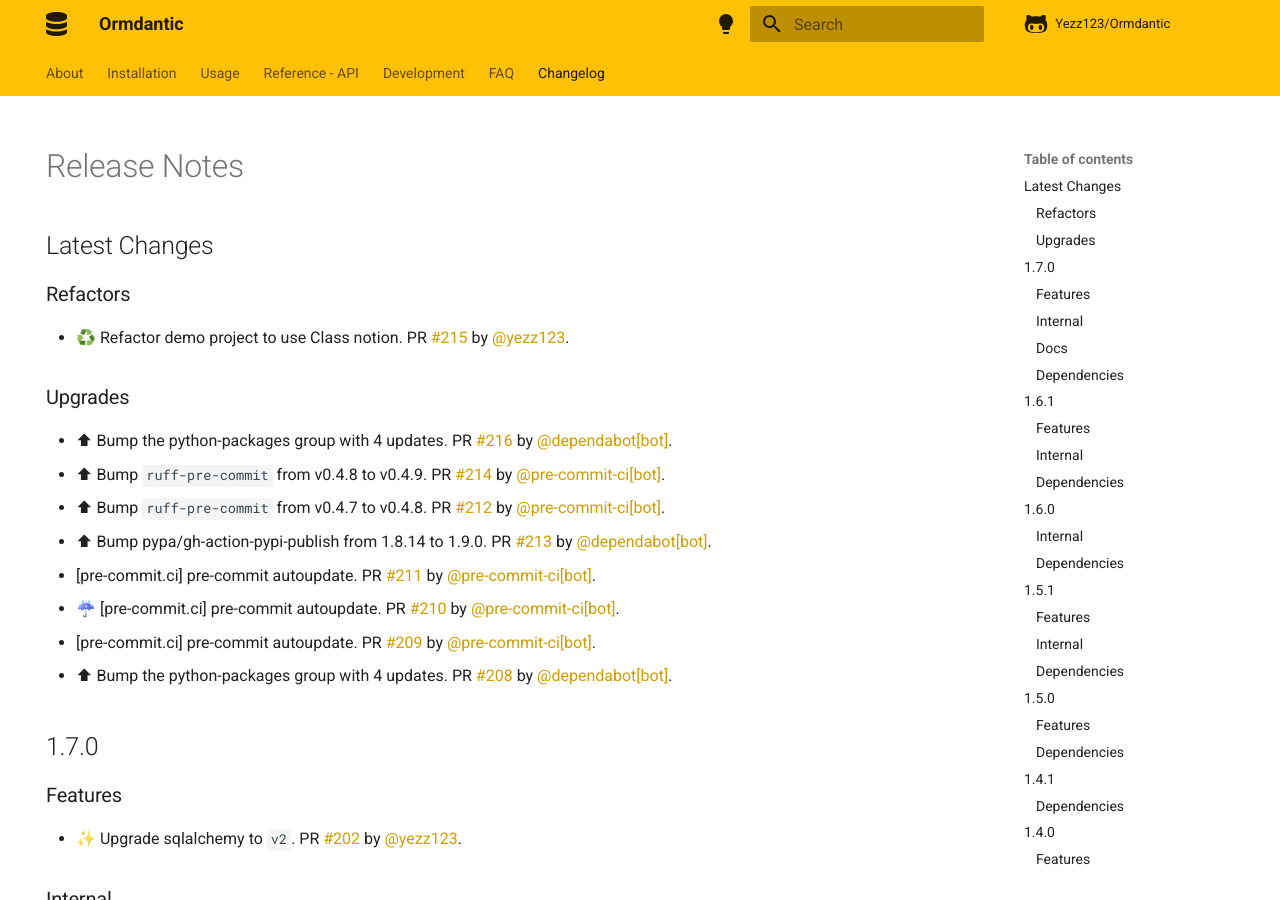
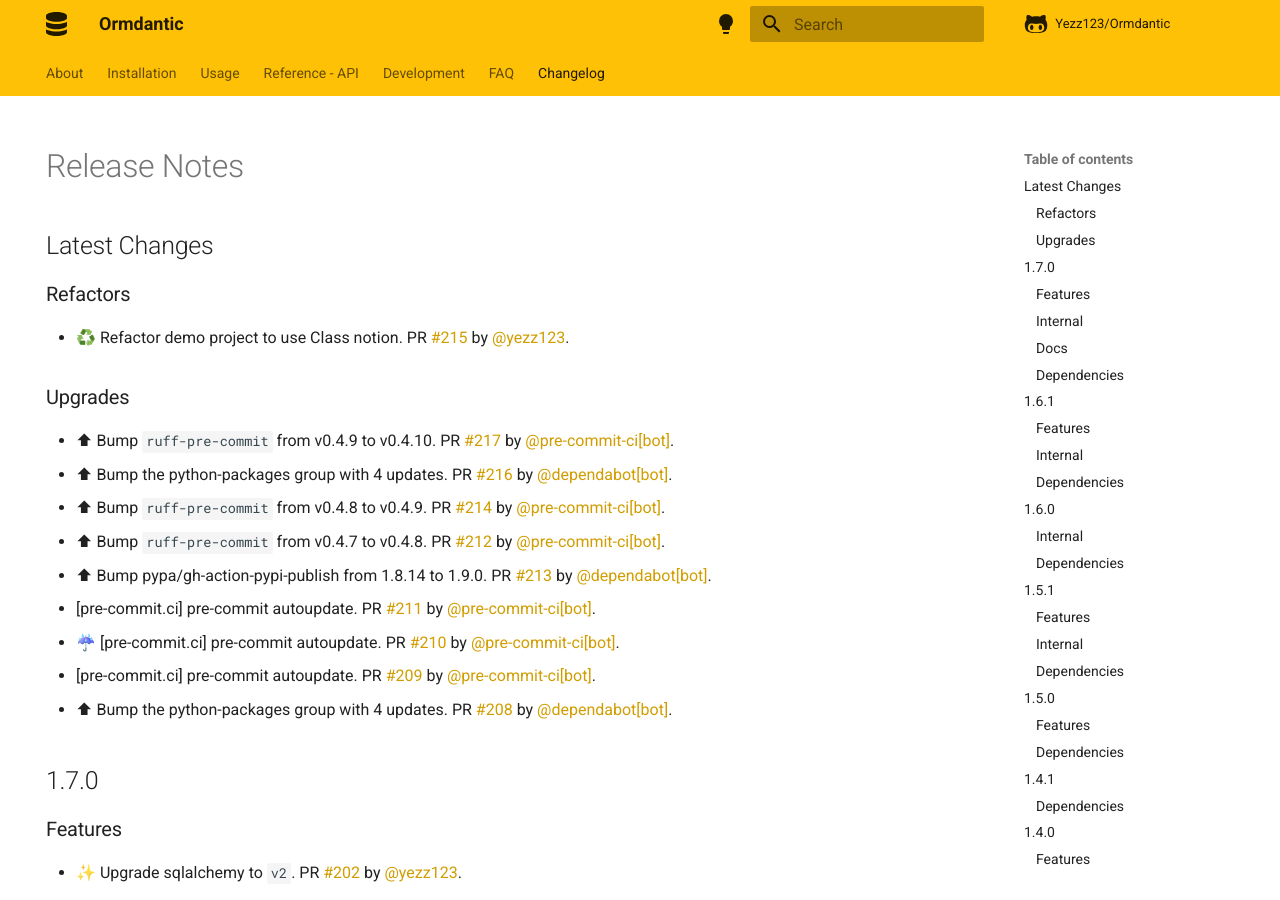
Before and after one commit to yezz123/ormdantic, an MkDocs documentation site: the page built from docs/release.md, in a window 1280 px wide and 900 px high. Built offline with MkDocs 1.6.1 and Material for MkDocs 9.7.7, drawn with Linux system fonts in a browser that asks for light colours; comment, search, counter and statistics services are not loaded.

Commit message:
📝 Update release notes

```diff
--- a/docs/release.md
+++ b/docs/release.md
@@ -13,6 +13,7 @@ hide:
 
 ### Upgrades
 
+* ⬆ Bump `ruff-pre-commit` from v0.4.9 to v0.4.10. PR [#217](https://github.com/yezz123/ormdantic/pull/217) by [@pre-commit-ci[bot]](https://github.com/apps/pre-commit-ci).
 * ⬆ Bump the python-packages group with 4 updates. PR [#216](https://github.com/yezz123/ormdantic/pull/216) by [@dependabot[bot]](https://github.com/apps/dependabot).
 * ⬆ Bump `ruff-pre-commit` from v0.4.8 to v0.4.9. PR [#214](https://github.com/yezz123/ormdantic/pull/214) by [@pre-commit-ci[bot]](https://github.com/apps/pre-commit-ci).
 * ⬆ Bump `ruff-pre-commit` from v0.4.7 to v0.4.8. PR [#212](https://github.com/yezz123/ormdantic/pull/212) by [@pre-commit-ci[bot]](https://github.com/apps/pre-commit-ci).
```
